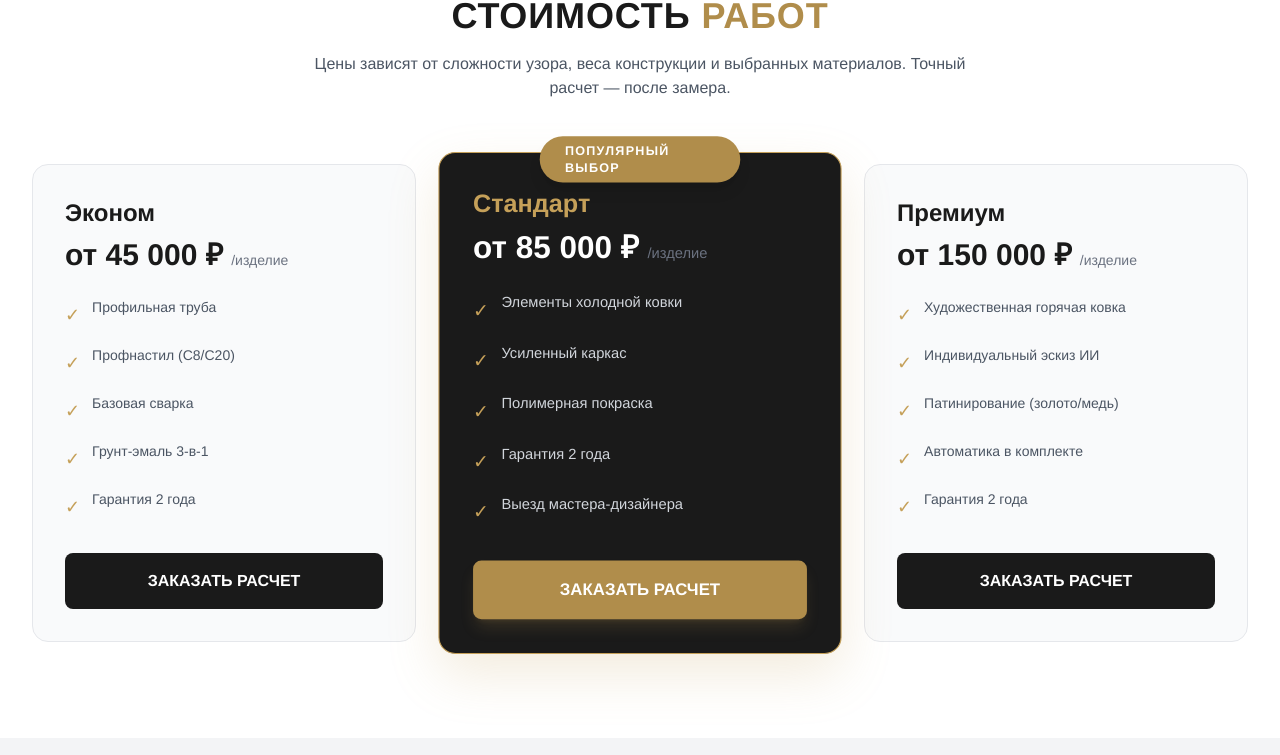
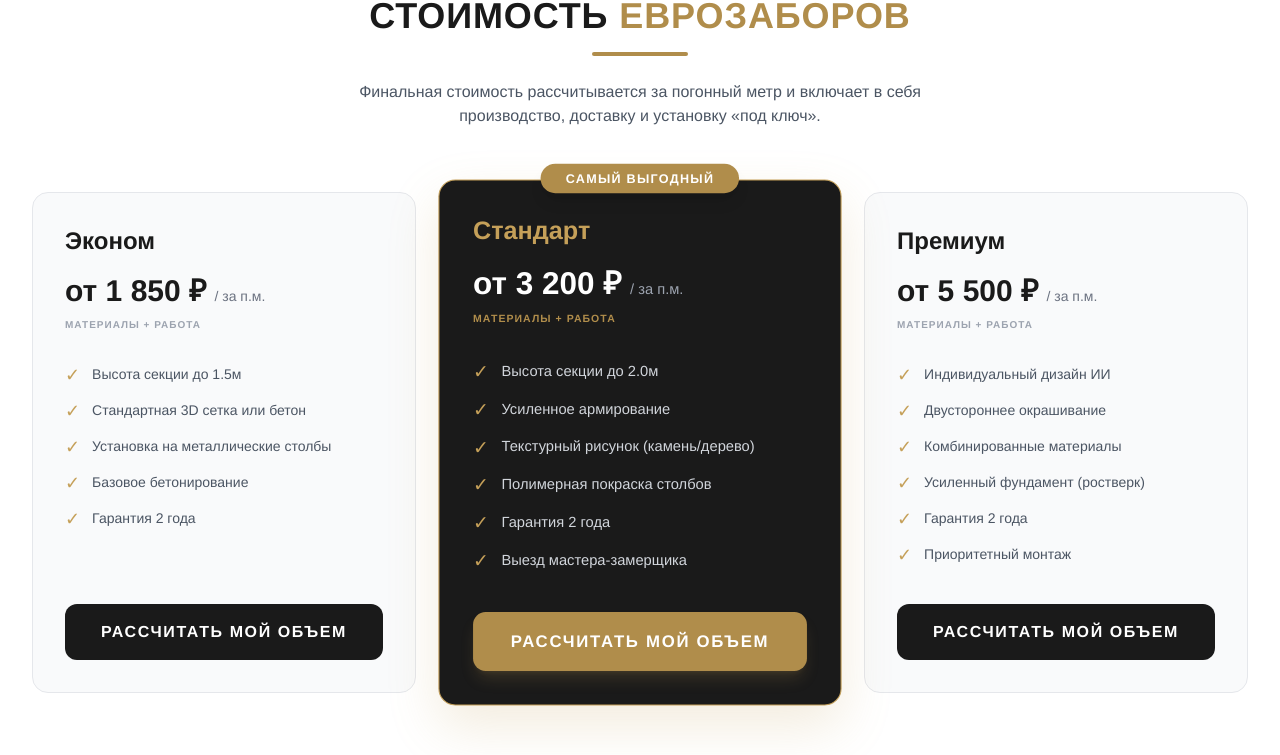
Before and after one commit to ksasha79/KovkaMaster, a React (Vite) app: page / in a window 1280 px wide. Shown: the part 4396-5151 px from the top of the page. Built offline with nearby package versions, Linux system fonts and the light colour scheme.

Commit message:
Update Pricing.tsx

```diff
--- a/components/Pricing.tsx
+++ b/components/Pricing.tsx
@@ -3,20 +3,40 @@ import React from 'react';
 const plans = [
   {
     name: 'Эконом',
-    price: 'от 45 000 ₽',
-    features: ['Профильная труба', 'Профнастил (С8/С20)', 'Базовая сварка', 'Грунт-эмаль 3-в-1', 'Гарантия 2 года'],
+    price: 'от 1 850 ₽',
+    features: [
+      'Высота секции до 1.5м',
+      'Стандартная 3D сетка или бетон',
+      'Установка на металлические столбы',
+      'Базовое бетонирование',
+      'Гарантия 2 года'
+    ],
     popular: false
   },
   {
     name: 'Стандарт',
-    price: 'от 85 000 ₽',
-    features: ['Элементы холодной ковки', 'Усиленный каркас', 'Полимерная покраска', 'Гарантия 2 года', 'Выезд мастера-дизайнера'],
+    price: 'от 3 200 ₽',
+    features: [
+      'Высота секции до 2.0м',
+      'Усиленное армирование',
+      'Текстурный рисунок (камень/дерево)',
+      'Полимерная покраска столбов',
+      'Гарантия 2 года',
+      'Выезд мастера-замерщика'
+    ],
     popular: true
   },
   {
     name: 'Премиум',
-    price: 'от 150 000 ₽',
-    features: ['Художественная горячая ковка', 'Индивидуальный эскиз ИИ', 'Патинирование (золото/медь)', 'Автоматика в комплекте', 'Гарантия 2 года'],
+    price: 'от 5 500 ₽',
+    features: [
+      'Индивидуальный дизайн ИИ',
+      'Двустороннее окрашивание',
+      'Комбинированные материалы',
+      'Усиленный фундамент (ростверк)',
+      'Гарантия 2 года',
+      'Приоритетный монтаж'
+    ],
     popular: false
   }
 ];
@@ -27,53 +47,68 @@ const Pricing: React.FC = () => {
       <div className="max-w-7xl mx-auto px-4 sm:px-6 lg:px-8">
         <div className="text-center mb-16">
           <h2 className="text-3xl md:text-4xl font-bold text-metal-900 uppercase tracking-wide">
-            Стоимость <span className="text-gold-600">Работ</span>
+            Стоимость <span className="text-gold-600">ЕвроЗаборов</span>
           </h2>
-          <p className="mt-4 text-gray-600 max-w-2xl mx-auto">
-            Цены зависят от сложности узора, веса конструкции и выбранных материалов. Точный расчет — после замера.
+          <div className="h-1 w-24 bg-gold-600 mx-auto mt-4 rounded-full"></div>
+          <p className="mt-6 text-gray-600 max-w-2xl mx-auto">
+            Финальная стоимость рассчитывается за погонный метр и включает в себя производство, доставку и установку «под ключ».
           </p>
         </div>
 
-        <div className="grid grid-cols-1 md:grid-cols-3 gap-8 items-center">
+        <div className="grid grid-cols-1 md:grid-cols-3 gap-8 items-stretch">
           {plans.map((plan, idx) => (
             <div
               key={idx}
-              className={`relative p-8 rounded-2xl border transition-all duration-500 hover:translate-y-[-8px] ${
+              className={`relative p-8 rounded-2xl border transition-all duration-500 flex flex-col ${
                 plan.popular
-                ? 'border-gold-500 shadow-[0_20px_50px_rgba(197,160,89,0.2)] scale-105 z-10 bg-metal-900 text-white'
+                ? 'border-gold-500 shadow-[0_20px_50px_rgba(197,160,89,0.2)] lg:scale-105 z-10 bg-metal-900 text-white'
                 : 'border-gray-200 bg-gray-50 text-metal-900'
               }`}
             >
               {plan.popular && (
                 <span className="absolute -top-4 left-1/2 -translate-x-1/2 bg-gold-600 text-white px-6 py-1.5 rounded-full text-xs font-black uppercase tracking-widest shadow-lg">
-                  Популярный выбор
+                  Самый выгодный
                 </span>
               )}
-              <h3 className={`text-2xl font-bold mb-2 ${plan.popular ? 'text-gold-500' : ''}`}>{plan.name}</h3>
-              <div className="text-3xl font-black mb-6 flex items-baseline">
-                {plan.price}
-                <span className="text-sm font-normal text-gray-500 ml-2">/изделие</span>
+
+              <div className="mb-8">
+                <h3 className={`text-2xl font-bold mb-4 ${plan.popular ? 'text-gold-500' : 'text-metal-900'}`}>{plan.name}</h3>
+                <div className="flex items-baseline">
+                  <span className="text-3xl font-black">{plan.price}</span>
+                  <span className={`text-sm ml-2 ${plan.popular ? 'text-gray-400' : 'text-gray-500'}`}>/ за п.м.</span>
+                </div>
+                <div className={`text-[10px] mt-2 uppercase font-bold tracking-widest ${plan.popular ? 'text-gold-600' : 'text-gray-400'}`}>
+                  Материалы + Работа
+                </div>
               </div>
-              <ul className="space-y-4 mb-8">
+
+              <ul className="space-y-4 mb-10 flex-grow">
                 {plan.features.map((feature, fIdx) => (
                   <li key={fIdx} className="flex items-start text-sm">
-                    <span className="text-gold-500 mr-3 mt-1 text-lg">✓</span>
+                    <span className="text-gold-500 mr-3 mt-0.5 text-lg leading-none">✓</span>
                     <span className={plan.popular ? 'text-gray-300' : 'text-gray-600'}>{feature}</span>
                   </li>
                 ))}
               </ul>
+
               <a
                 href="#contact"
-                className={`block text-center py-4 rounded-lg font-black transition-all transform active:scale-95 ${
+                className={`block text-center py-4 rounded-xl font-black uppercase tracking-widest transition-all transform active:scale-95 ${
                   plan.popular
                   ? 'bg-gold-600 hover:bg-gold-500 text-white shadow-lg shadow-gold-600/20'
                   : 'bg-metal-900 hover:bg-metal-800 text-white'
                 }`}
               >
-                ЗАКАЗАТЬ РАСЧЕТ
+                РАССЧИТАТЬ МОЙ ОБЪЕМ
               </a>
             </div>
           ))}
+        </div>
+
+        <div className="mt-16 p-6 bg-metal-800/5 rounded-2xl border border-dashed border-gray-300 text-center">
+          <p className="text-sm text-gray-500">
+            * Указанные цены являются ориентировочными. Точная смета составляется после замера и зависит от особенностей грунта и рельефа участка.
+          </p>
         </div>
       </div>
     </section>
```
